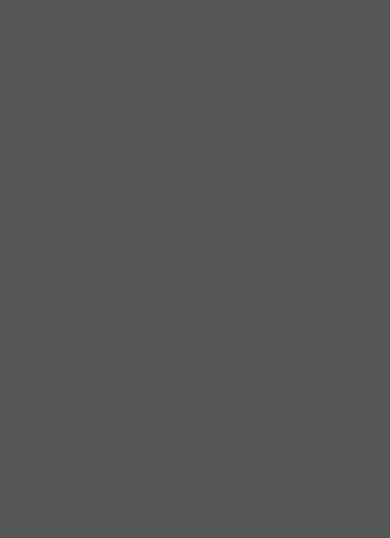
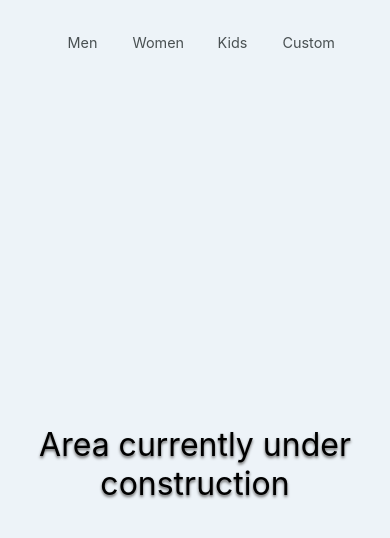
Before and after one commit to Elliott7/shopping-cart, a React (Create React App) app: page /kids in a window 390 px wide. Shown: the top 538 px of the page. Built offline with nearby package versions, Linux system fonts and the light colour scheme.

Commit message:
Created creation page for alternate routes.

```diff
--- /dev/null
+++ b/src/Inprogress.js
@@ -0,0 +1,14 @@
+import styles from "./inprogress.module.css";
+import NavBar from "./components/shop/navbar/NavBar";
+
+function Inprogress() {
+  return (
+    <div className={styles.homepage}>
+      <div className={styles.bgc}> </div>
+      <NavBar className={styles.navbar} />
+      <p className={styles.cta}>Area currently under construction</p>
+    </div>
+  );
+}
+
+export default Inprogress;
--- a/src/Routes.js
+++ b/src/Routes.js
@@ -1,6 +1,7 @@
 import { BrowserRouter, Switch, Route } from "react-router-dom";
 import App from "./App";
 import Home from "./Home";
+import Inprogress from "./Inprogress";
 
 const Routes = () => {
   return (
@@ -8,6 +9,9 @@ const Routes = () => {
       <Switch>
         <Route exact path="/home" component={Home} />
         <Route exact path="/" component={App} />
+        <Route exact path="/women" component={Inprogress} />
+        <Route exact path="/kids" component={Inprogress} />
+        <Route exact path="/custom" component={Inprogress} />
       </Switch>
     </BrowserRouter>
   );
--- a/src/components/shop/navbar/NavBar.module.css
+++ b/src/components/shop/navbar/NavBar.module.css
@@ -18,8 +18,9 @@
     border-radius: 10px;
     border: 1px solid transparent;
 }
-.navlinks a{
+.navlinks a, .navlinks li a{
     text-decoration: none;
+    color: inherit;
 }
 
 .navlinks li:hover{
--- /dev/null
+++ b/src/inprogress.module.css
@@ -0,0 +1,61 @@
+.homepage{
+    height: 100vh;
+    width: 100%;
+    display: grid;
+    grid: 10% 60% 30% / 20% 60% 20%;
+    background-color: #EDF3F8;
+}
+
+
+.homepage .logo{
+    grid-row: 2/3;
+    grid-column: 2/3;
+}
+
+.logo,
+.cta{
+    display: flex;
+    justify-content: center;
+    align-items: center;
+}
+
+.logo img{
+    max-width: 100%;
+    height: auto;
+    max-height: 100%;
+    /*animation: logo-float 3s ease-in-out infinite;*/
+}
+
+.homepage .navbar{
+    grid-row: 1/2;
+    grid-column: 2/3;
+    min-width: 600px;
+    margin: auto;
+}
+.cta{
+    grid-row: 2/4;
+    grid-column: 2/3;
+    padding: 20px;
+    font-size: 2rem;
+    text-align: center;
+    text-shadow: 0 2px 3px #666;
+}
+.bgc{
+    grid-column: 1/ span 3;
+    background-color: rgb(73,80,82);
+}
+
+
+@media (max-width: 1200px) {
+    .homepage .navbar{
+        min-width: 400px;
+    }
+}
+@media (max-width: 720px){
+    .homepage .navbar{
+        min-width: 300px;
+    }
+    .homepage{
+        grid: 10% 60% 30% / 0 100% 0;
+    }
+}
```
Also changed, not shown: src/components/shop/navbar/NavBar.js (+0 -17 lines).
